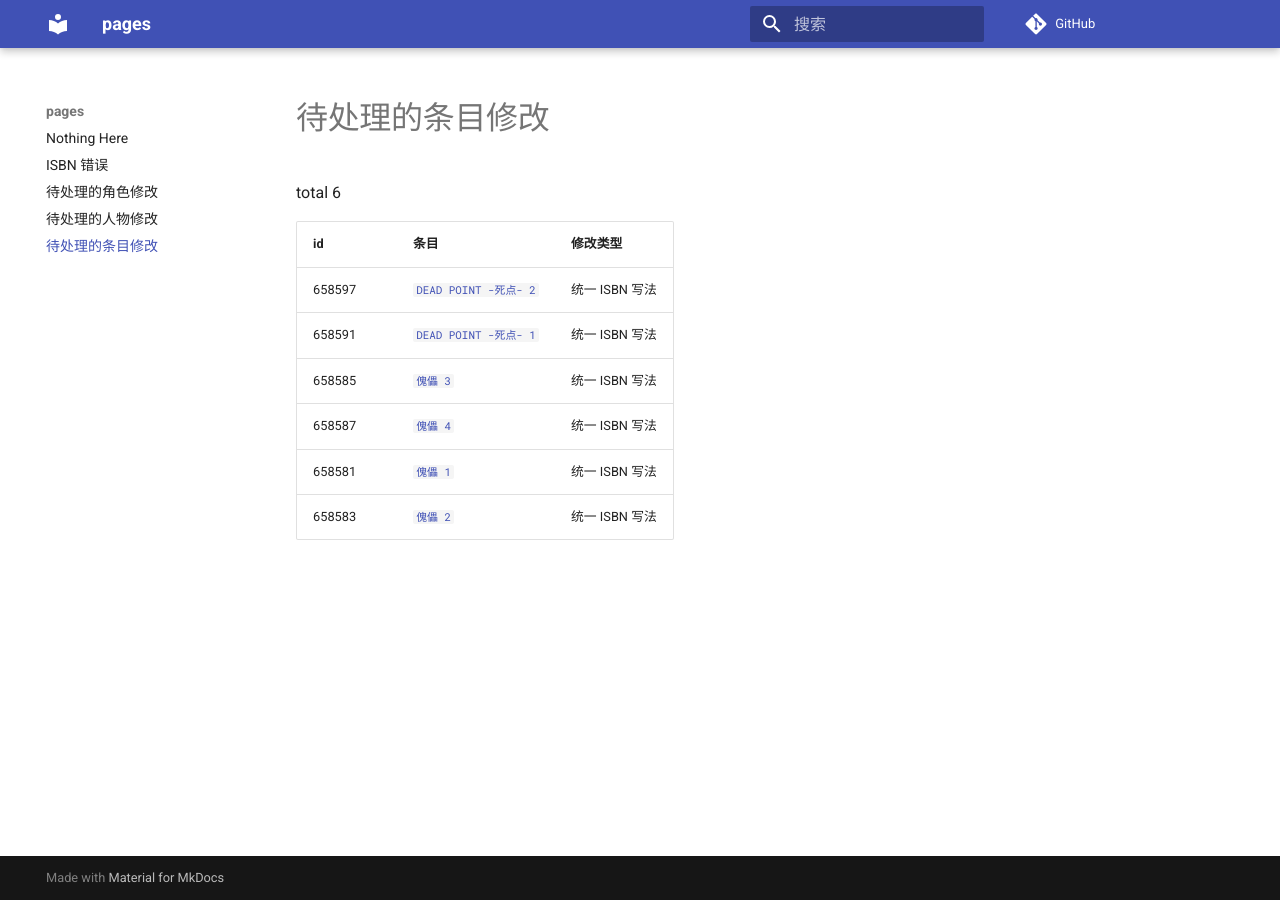
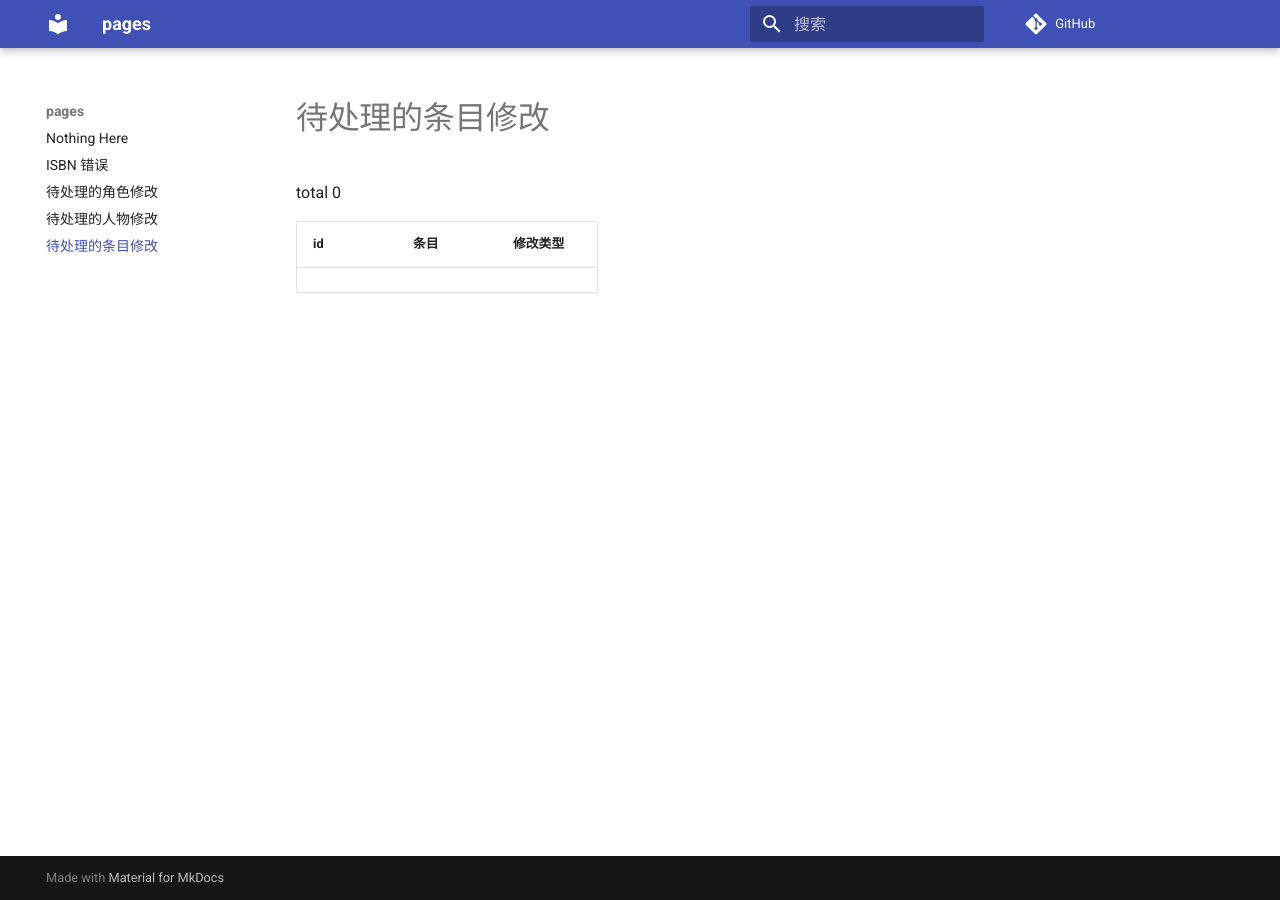
Before and after one commit to trim21/bangumi-pages, an MkDocs documentation site: the page built from docs/pending-subject-changes.md, in a window 1280 px wide. Built offline with MkDocs 1.6.1 and Material for MkDocs 9.7.7, drawn with Linux system fonts in a browser that asks for light colours; comment, search, counter and statistics services are not loaded.

Commit message:
update pending-changes.md

```diff
--- a/docs/pending-subject-changes.md
+++ b/docs/pending-subject-changes.md
@@ -1,12 +1,6 @@
 # 待处理的条目修改
 
-total 6
+total 0
 
 | id | 条目 | 修改类型 |
 | --- | --- | --- |
-| 658597 | [`DEAD POINT -死点- 2`](https://bgm.tv/subject/658597) | 统一 ISBN 写法 |
-| 658591 | [`DEAD POINT -死点- 1`](https://bgm.tv/subject/658591) | 统一 ISBN 写法 |
-| 658585 | [`傀儡 3`](https://bgm.tv/subject/658585) | 统一 ISBN 写法 |
-| 658587 | [`傀儡 4`](https://bgm.tv/subject/658587) | 统一 ISBN 写法 |
-| 658581 | [`傀儡 1`](https://bgm.tv/subject/658581) | 统一 ISBN 写法 |
-| 658583 | [`傀儡 2`](https://bgm.tv/subject/658583) | 统一 ISBN 写法 |
```
